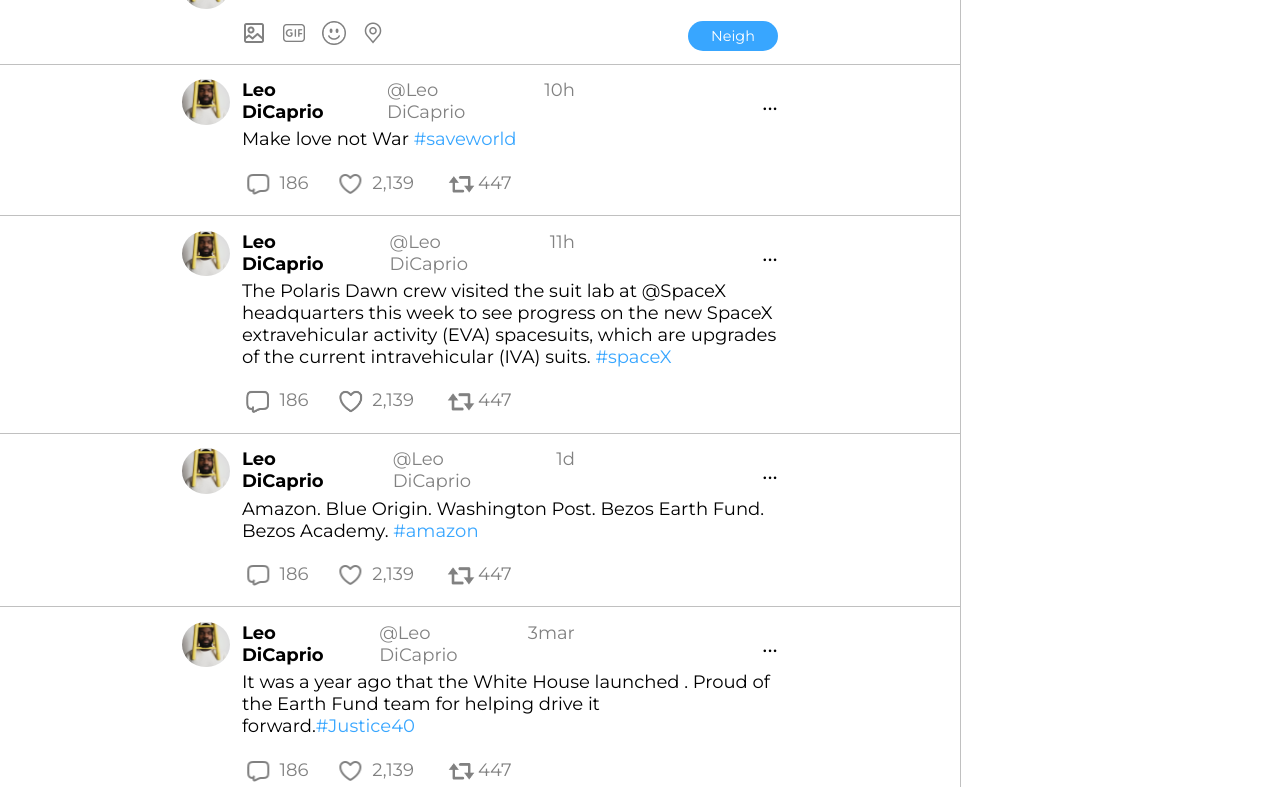
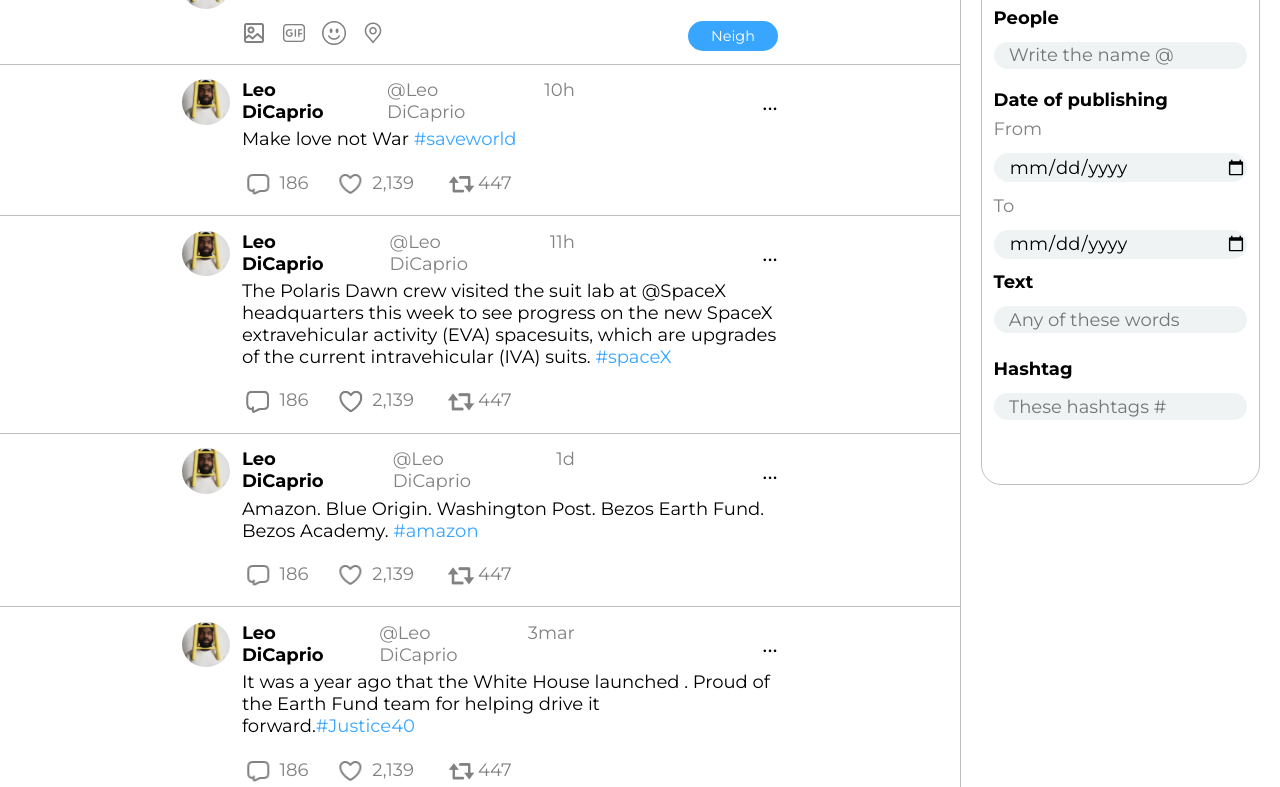
Before and after one commit to Vitaly2710/Introdution-to-web-app, a plain HTML site: page UI/main.html in a window 1280 px wide. Shown: the part 183-970 px from the top of the page. Drawn offline with Linux system fonts and the light colour scheme.

Commit message:
almost finished main page

```diff
--- a/UI/main.html
+++ b/UI/main.html
@@ -34,7 +34,7 @@
                         <div class="mainBlock_trotteList_container">
                             <div class="photoInput">
                                 <img src="./assets/UserFoto.png"/>
-                                <input placeholder="What’s happening?"/>
+                                <input placeholder="What’s happening?" maxlength="280"/>
                             </div>
                             <div class="inclosureAndInput">
                                 <div class="inclosure">
@@ -270,7 +270,32 @@
                     <h3 class="moreTrotter">See more</h3>
                 </article>
                 <aside class="fitrationBlock">
-
+                    <div class="fitrationBlock_container">
+                        <h2>Search filters</h2>
+                        <form>
+                            <label>
+                                People
+                                <input placeholder="Write the name @"/>
+                            </label>
+                            <h3>Date of publishing</h3>
+                            <label>
+                                From
+                                <input type="date">
+                            </label>
+                            <label>
+                            To
+                            <input type="date">
+                        </label>
+                            <label>
+                                Text
+                                <input placeholder="Any of these words">
+                            </label>
+                            <label>
+                                Hashtag
+                                <input placeholder="These hashtags #">
+                            </label>
+                        </form>
+                    </div>
                 </aside>
             </section>
             <footer>
--- a/UI/styles.css
+++ b/UI/styles.css
@@ -143,6 +143,7 @@
     font-family: 'Montserrat', Regular, sans-serif;
     font-size: 18px;
     line-height: 22px;
+    width: 100%;
 }
 
 .inclosureAndInput {
@@ -170,6 +171,10 @@
     width: 15%;
     font-family: 'Montserrat', Semiold, sans-serif ;
     font-size: 90%;
+}
+
+.inclosureAndInput button:hover {
+    background-color: #115D8C;
 }
 
 .mainBlock_trotteList_trotter .container {
@@ -407,3 +412,85 @@
     font-size: 18px;
     font-weight: normal;
 }
+
+.fitrationBlock {
+    padding-left: 1.6%;
+    padding-right: 1.6%;
+    width: 25%;
+}
+
+.fitrationBlock_container form {
+    display: grid;
+}
+
+.fitrationBlock_container {
+    margin-top: 19%;
+    border: 1px solid rgba(129, 129, 129, 0.5);
+    box-sizing: border-box;
+    border-radius: 20px;
+    padding-right: 4%;
+    padding-left: 4%;
+}
+
+.fitrationBlock_container h2 {
+    margin-top: 3%;
+    font-family: 'Montserrat', Bold, sans-serif;
+    font-size: 32px;
+}
+
+.fitrationBlock_container form {
+    margin-top: 10%;
+}
+
+.fitrationBlock_container label {
+    font-family: 'Montserrat', Bold, sans-serif;
+    font-size: 18px;
+    font-weight: 700;
+    cursor: pointer;
+}
+
+.fitrationBlock_container input {
+    display: block;
+    margin-top: 5%;
+    width: 100%;
+    background: #EFF3F4;
+    border-radius: 30px;
+    border: none;
+    padding: 1% 0% 1% 6%;
+    font-family: 'Montserrat', Regular, sans-serif;
+    font-size: 18px;
+}
+
+.fitrationBlock_container input:first-child {
+    margin-bottom: 3%;
+}
+
+.fitrationBlock_container input:nth-child(1) {
+    margin-bottom: 5%;
+}
+
+.fitrationBlock_container input:nth-child(2) {
+    margin-bottom: 5%;
+}
+
+.fitrationBlock_container label:last-child {
+    margin-bottom: 20%;
+    margin-top: 5%;
+}
+
+.fitrationBlock_container h3 {
+    margin-top: 3%;
+    margin-bottom: 3%;
+    font-family: 'Montserrat', Bold, sans-serif;
+    font-size: 18px;
+}
+
+.fitrationBlock_container form label:nth-child(4) {
+    color: #818181;
+    font-weight: 300;
+}
+
+.fitrationBlock_container form label:nth-child(3) {
+    color: #818181;
+    font-weight: 300;
+}
```
